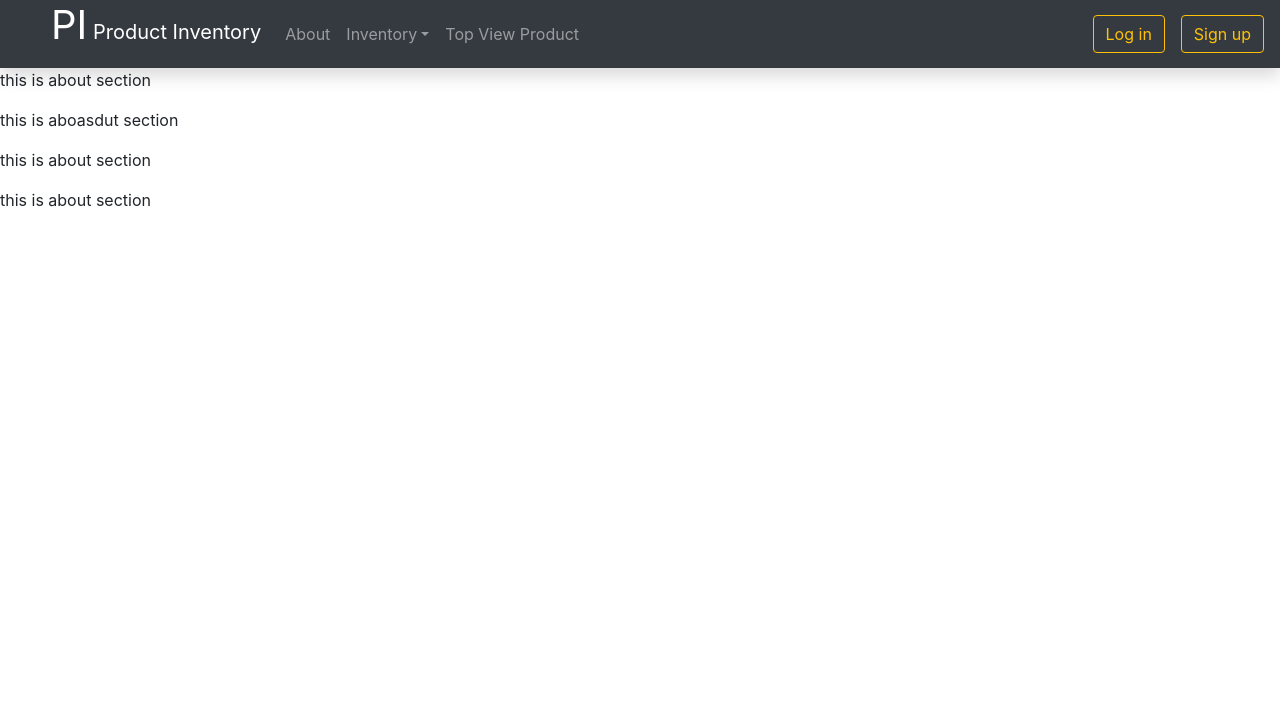
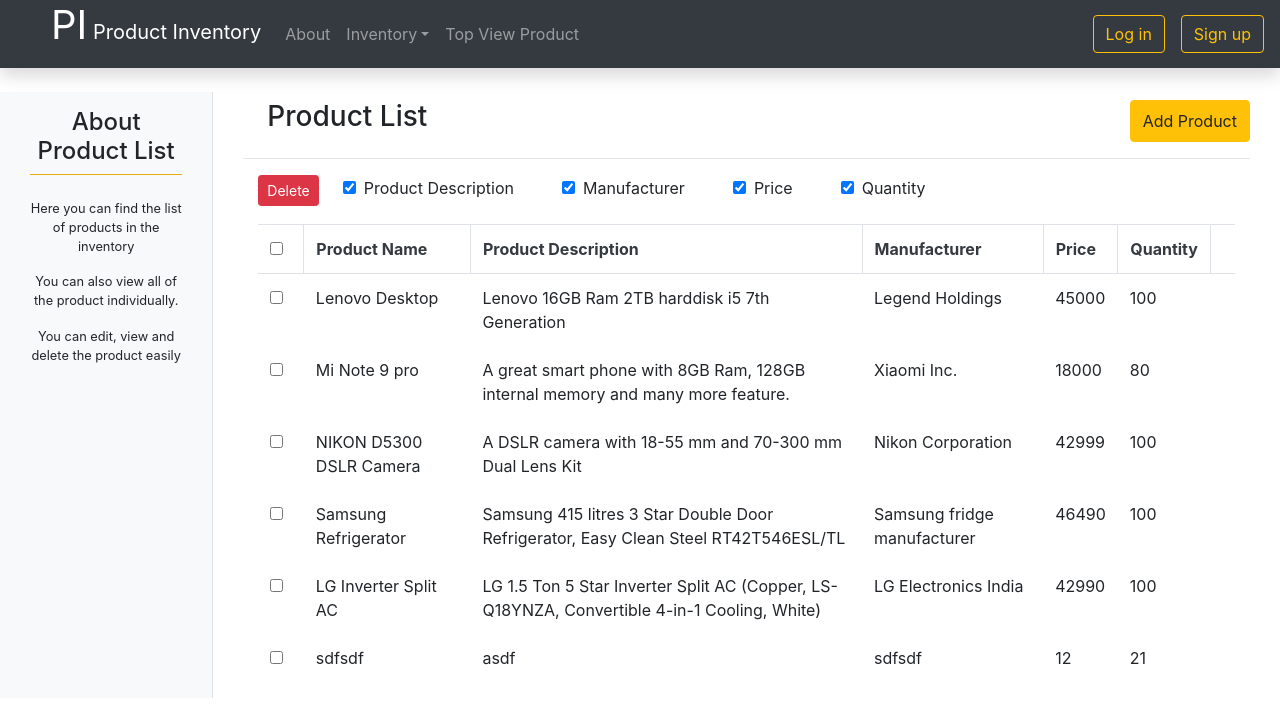
Before and after one commit to subrato-pattanaik/Product-Inventory, a React (Create React App) app: page /productList in a window 1280 px wide. Shown: the top 704 px of the page. Built offline with nearby package versions, Linux system fonts and the light colour scheme; data requests are answered from the project's data file.

Commit message:
Add product list component

```diff
--- a/db.json
+++ b/db.json
@@ -79,30 +79,6 @@
       "quantity": 100
     },
     {
-      "productName": "",
-      "productDesc": "",
-      "manufacturer": "",
-      "price": "",
-      "quantity": "",
-      "id": 6
-    },
-    {
-      "productName": "",
-      "productDesc": "",
-      "manufacturer": "",
-      "price": "",
-      "quantity": "",
-      "id": 7
-    },
-    {
-      "productName": "",
-      "productDesc": "",
-      "manufacturer": "",
-      "price": "",
-      "quantity": "",
-      "id": 8
-    },
-    {
       "productName": "sdfsdf",
       "productDesc": "asdf",
       "manufacturer": "sdfsdf",
--- a/src/components/AddProduct/AddProductForm.jsx
+++ b/src/components/AddProduct/AddProductForm.jsx
@@ -16,6 +16,7 @@
   let navigation = useHistory();
   const onSubmit = (formData) => {
     if (user && validated) {
+      formData.select = false;
       axios.post("http://localhost:4000/products", formData);
       setIsDirty(false);
       navigation.push({
@@ -32,6 +33,7 @@
       }
       setValidated(true);
     }
+    setValidated(true);
   };
 
   return (
--- /dev/null
+++ b/src/components/ProductList/AboutProductList.jsx
@@ -0,0 +1,21 @@
+import React from "react";
+import { Container } from "react-bootstrap";
+
+function AboutProductList() {
+  return (
+    <Container className="pt-3">
+      <div className="text-center">
+        <h4 className="mb-n2 display-6">About Product List</h4>
+        <hr className="mb-4 bg-warning" />
+        <div className="small lead mb-4">
+          <p>Here you can find the list of products in the inventory</p>
+          <p>You can also view all of the product individually.</p>
+          <p>You can edit, view and delete the product easily</p>
+        </div>
+      </div>
+      <div></div>
+    </Container>
+  );
+}
+
+export default AboutProductList;
--- a/src/components/ProductList/ProductList.jsx
+++ b/src/components/ProductList/ProductList.jsx
@@ -1,13 +1,56 @@
-import React from "react";
-import { withRouter } from "react-router-dom";
+import React, { useState } from "react";
+import { withRouter, useHistory } from "react-router-dom";
+import { Container, Row, Col, Button, Alert } from "react-bootstrap";
+import AboutProductList from "./AboutProductList";
+import ProductListTable from "./ProductListTable";
+
 function ProductList() {
+  let navigation = useHistory();
+  const [allSelected, setAllSelected] = useState(false);
+
   return (
-    <div>
-      <p>this is about section</p>
-      <p>this is aboasdut section</p>
-      <p>this is about section</p>
-      <p>this is about section</p>
-    </div>
+    <Container fluid className="mt-4 mb-5">
+      <Row>
+        <Col sm={2} className="border-right bg-light">
+          <AboutProductList />
+        </Col>
+        <Col sm={10}>
+          <Container>
+            <Row className="mt-2">
+              <Col sm={4}>
+                <h3 className="display-5 ml-4">Product List</h3>
+              </Col>
+
+              <Col sm={8} className="d-flex justify-content-end">
+                <Button
+                  variant="warning"
+                  className=" "
+                  onClick={() => navigation.push("./addProduct")}
+                >
+                  Add Product
+                </Button>
+              </Col>
+            </Row>
+            <hr />
+            {allSelected && (
+              <Alert variant="danger">
+                <Alert.Heading className="text-center small">
+                  All conversations on this page are selected.
+                </Alert.Heading>
+              </Alert>
+            )}
+            <Row>
+              <Col>
+                <ProductListTable
+                  allSelected={allSelected}
+                  setAllSelected={setAllSelected}
+                />
+              </Col>
+            </Row>
+          </Container>
+        </Col>
+      </Row>
+    </Container>
   );
 }
 
--- /dev/null
+++ b/src/components/ProductList/ProductListTable.jsx
@@ -0,0 +1,161 @@
+import React, { useState, useEffect } from "react";
+import { Container, Table, Row, Col, Button } from "react-bootstrap";
+import axios from "axios";
+
+function ProductListTable({ allSelected, setAllSelected }) {
+  const [nameChecked] = useState(true);
+  const [descChecked, setdescChecked] = useState(true);
+  const [manChecked, setmanChecked] = useState(true);
+  const [prChecked, setprChecked] = useState(true);
+  const [qtyChecked, setqtyChecked] = useState(true);
+  const [products, setProducts] = useState([]);
+
+  useEffect(() => {
+    axios.get("http://localhost:4000/products").then((res) => {
+      setProducts(res.data);
+    });
+  }, []);
+
+  const onDelete = () => {
+    let arraysId = [];
+    products.forEach((element) => {
+      if (element.select) arraysId.push(element.id);
+    });
+
+    if (
+      arraysId.length > 0 &&
+      window.confirm("Are you sure for deleting the selected product?")
+    ) {
+      let p = [];
+      arraysId.forEach(async (element) => {
+        await axios.delete(`http://localhost:4000/products/${element}`);
+      });
+      p = products.filter((prod) => !arraysId.includes(prod.id));
+      setProducts(p);
+    } else alert("No product is selected for deleting");
+  };
+  return (
+    <Container>
+      <Row>
+        <Col className="mb-3">
+          <Button variant="danger" className="btn-sm mr-4" onClick={onDelete}>
+            Delete
+          </Button>
+
+          <input
+            type="checkbox"
+            id="prodDesc"
+            defaultChecked={descChecked}
+            onChange={() => setdescChecked((prev) => !prev)}
+            className="mr-2"
+          />
+          <label className="mr-5" htmlFor="prodDesc">
+            Product Description
+          </label>
+
+          <input
+            type="checkbox"
+            id="manufacturer"
+            defaultChecked={manChecked}
+            onChange={() => setmanChecked((prev) => !prev)}
+            className="mr-2"
+          />
+          <label className="mr-5" htmlFor="manufacturer">
+            Manufacturer
+          </label>
+
+          <input
+            type="checkbox"
+            id="price"
+            defaultChecked={prChecked}
+            onChange={() => setprChecked((prev) => !prev)}
+            className="mr-2"
+          />
+          <label className="mr-5" htmlFor="price">
+            Price
+          </label>
+
+          <input
+            type="checkbox"
+            id="quantity"
+            defaultChecked={qtyChecked}
+            onChange={() => setqtyChecked((prev) => !prev)}
+            className="mr-2"
+          />
+          <label className=" mr-5" htmlFor="quantity">
+            Quantity
+          </label>
+        </Col>
+      </Row>
+      <Row>
+        <Col>
+          <Table
+            className="table-borderless"
+            responsive="sm"
+            style={{ width: "100%", tableLayout: "auto" }}
+          >
+            <thead>
+              <tr className="border-bottom border-top text-dark">
+                <th className="border-right">
+                  <input
+                    type="checkbox"
+                    checked={allSelected}
+                    onChange={(event) => {
+                      let value = event.target.checked;
+                      setProducts(
+                        products.map((prod) => {
+                          prod.select = value;
+                          return prod;
+                        })
+                      );
+
+                      setAllSelected((prev) => !prev);
+                    }}
+                    className="mr-2"
+                  />
+                </th>
+                {nameChecked && <th className="border-right">Product Name</th>}
+                {descChecked && (
+                  <th className="border-right">Product Description</th>
+                )}
+                {manChecked && <th className="border-right">Manufacturer</th>}
+                {prChecked && <th className="border-right">Price</th>}
+                {qtyChecked && <th className="border-right">Quantity</th>}
+                <th></th>
+              </tr>
+            </thead>
+            <tbody>
+              {products.map((product) => (
+                <tr key={product.id}>
+                  <td>
+                    <input
+                      type="checkbox"
+                      checked={product.select}
+                      className="mr-2"
+                      onChange={(event) => {
+                        let value = event.target.checked;
+                        setProducts(
+                          products.map((prod) => {
+                            if (prod.id === product.id) prod.select = value;
+                            return prod;
+                          })
+                        );
+                      }}
+                    />
+                  </td>
+                  {nameChecked && <td>{product.productName}</td>}
+                  {descChecked && <td>{product.productDesc}</td>}
+                  {manChecked && <td>{product.manufacturer}</td>}
+                  {prChecked && <td>{product.price}</td>}
+                  {qtyChecked && <td>{product.quantity}</td>}
+                </tr>
+              ))}
+            </tbody>
+          </Table>
+        </Col>
+      </Row>
+    </Container>
+  );
+}
+
+export default ProductListTable;
```
Also changed, not shown: src/components/ProductList/Product.jsx (added, +20 -0 lines), 1 other file (tests, documents, lock files or other folders).
